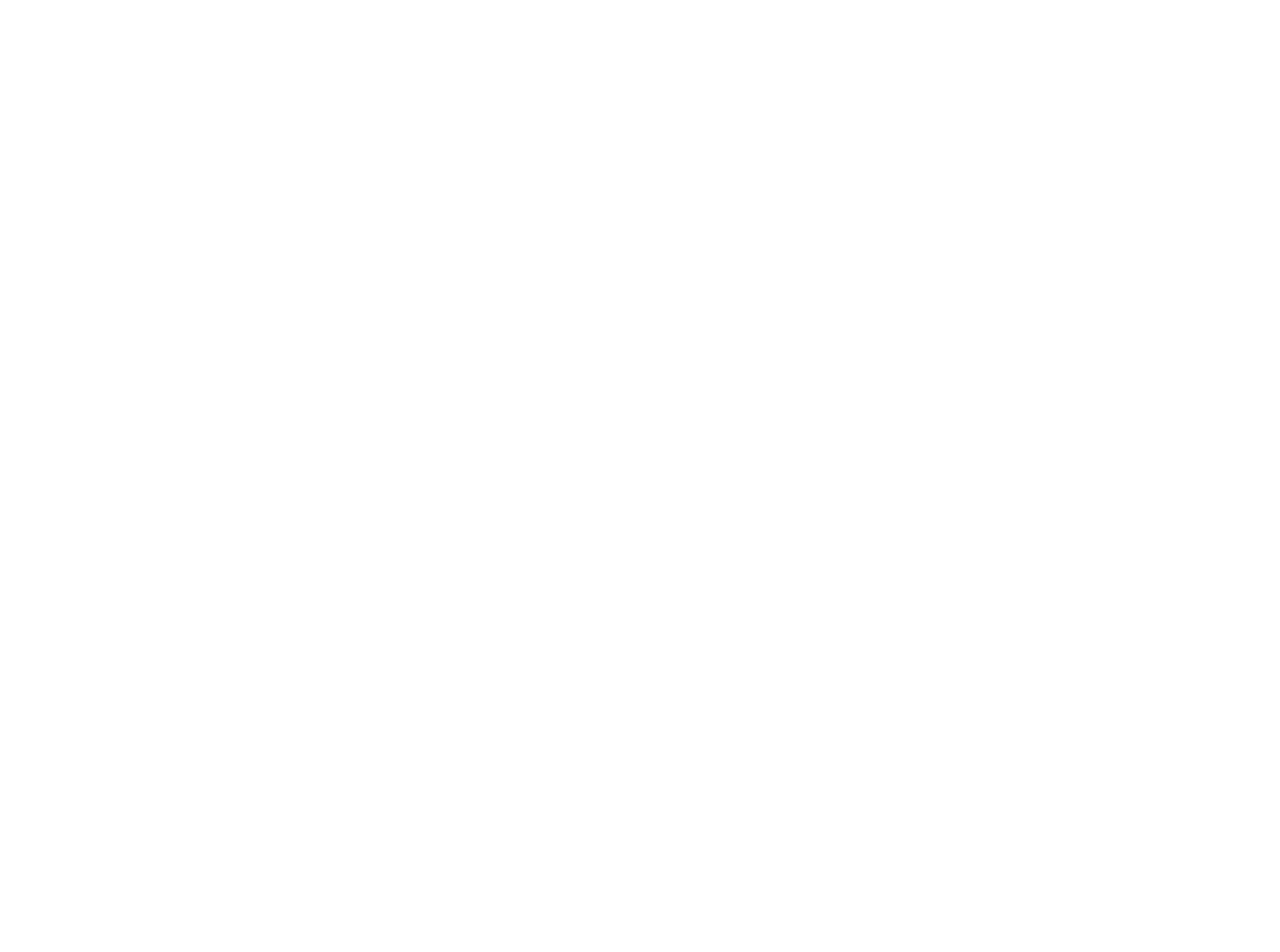
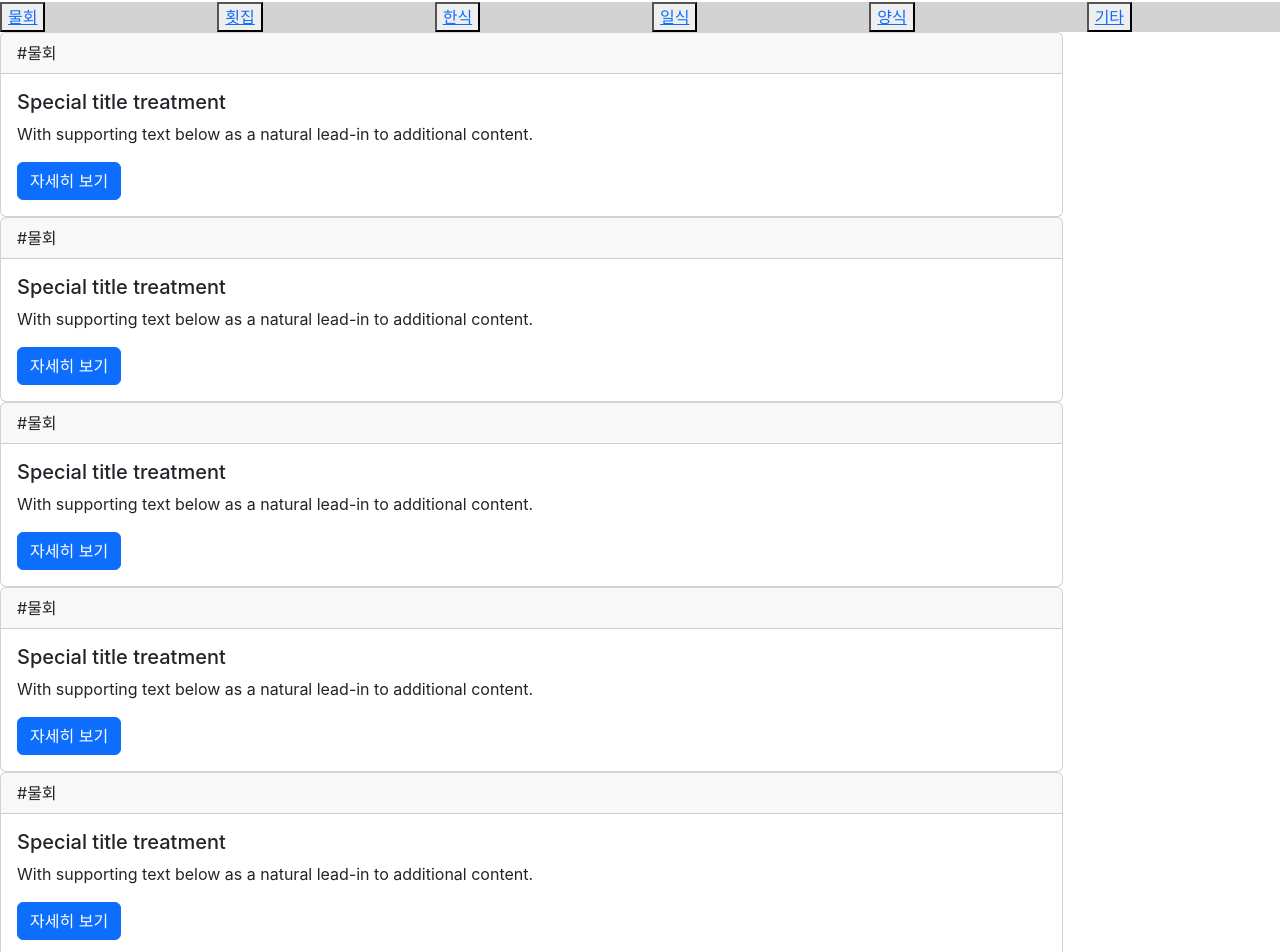
Before and after one commit to LukeSeobyungju/restaurant, a React (Create React App) app: page / in a window 1280 px wide. Shown: the part 178-1130 px from the top of the page. Before the commit the page ends 800 px from the top, so only its background shows below. Built offline with nearby package versions, Linux system fonts and the light colour scheme.

Commit message:
12/3 21:26 SBJ

```diff
--- a/src/App.css
+++ b/src/App.css
@@ -1,11 +1,11 @@
 #logo{
     /* position: fixed; */
-    /* margin-left:200px; */
+    margin-left:200px;
     width:100px;
 }
 #logo2{
     /* position: fixed; */
-    /* margin-bottom:20px; */
+    margin-bottom:20px;
     height:60px;
     width:150px;
 }
--- a/src/components/Main.js
+++ b/src/components/Main.js
@@ -5,6 +5,7 @@ import Col from 'react-bootstrap/Col';
 import Button from 'react-bootstrap/Button';
 import Form from 'react-bootstrap/Form';
 import InputGroup from 'react-bootstrap/InputGroup';
+import Card from 'react-bootstrap/Card';
 
 export default function Main(){
 
@@ -16,6 +17,7 @@ export default function Main(){
     return(
         <>
             <div>
+                <Row></Row>
                 <Row>
                     <Col xs={4}>
                         <img src="into2_nb.png" id="logo" alt="logo"></img>
@@ -54,7 +56,74 @@ export default function Main(){
 
                 </Row>
                 <Row>
-
+                    <Col xs={10}>
+                        <Card>
+                            <Card.Header>#물회</Card.Header>
+                            <Card.Body>
+                                <Card.Title>Special title treatment</Card.Title>
+                                <Card.Text>
+                                With supporting text below as a natural lead-in to additional content.
+                                </Card.Text>
+                                <Button variant="primary">자세히 보기</Button>
+                            </Card.Body>
+                        </Card>
+                    </Col>
+                </Row>
+                <Row>
+                    <Col xs={10}>
+                        <Card>
+                            <Card.Header>#물회</Card.Header>
+                            <Card.Body>
+                                <Card.Title>Special title treatment</Card.Title>
+                                <Card.Text>
+                                With supporting text below as a natural lead-in to additional content.
+                                </Card.Text>
+                                <Button variant="primary">자세히 보기</Button>
+                            </Card.Body>
+                        </Card>
+                    </Col>
+                </Row>
+                <Row>
+                    <Col xs={10}>
+                        <Card>
+                            <Card.Header>#물회</Card.Header>
+                            <Card.Body>
+                                <Card.Title>Special title treatment</Card.Title>
+                                <Card.Text>
+                                With supporting text below as a natural lead-in to additional content.
+                                </Card.Text>
+                                <Button variant="primary">자세히 보기</Button>
+                            </Card.Body>
+                        </Card>
+                    </Col>
+                </Row>
+                <Row>
+                    <Col xs={10}>
+                        <Card>
+                            <Card.Header>#물회</Card.Header>
+                            <Card.Body>
+                                <Card.Title>Special title treatment</Card.Title>
+                                <Card.Text>
+                                With supporting text below as a natural lead-in to additional content.
+                                </Card.Text>
+                                <Button variant="primary">자세히 보기</Button>
+                            </Card.Body>
+                        </Card>
+                    </Col>
+                </Row>
+                <Row>
+                    <Col xs={10}>
+                        <Card>
+                            <Card.Header>#물회</Card.Header>
+                            <Card.Body>
+                                <Card.Title>Special title treatment</Card.Title>
+                                <Card.Text>
+                                With supporting text below as a natural lead-in to additional content.
+                                </Card.Text>
+                                <Button variant="primary">자세히 보기</Button>
+                            </Card.Body>
+                        </Card>
+                    </Col>
                 </Row>
             </div>
 
```
